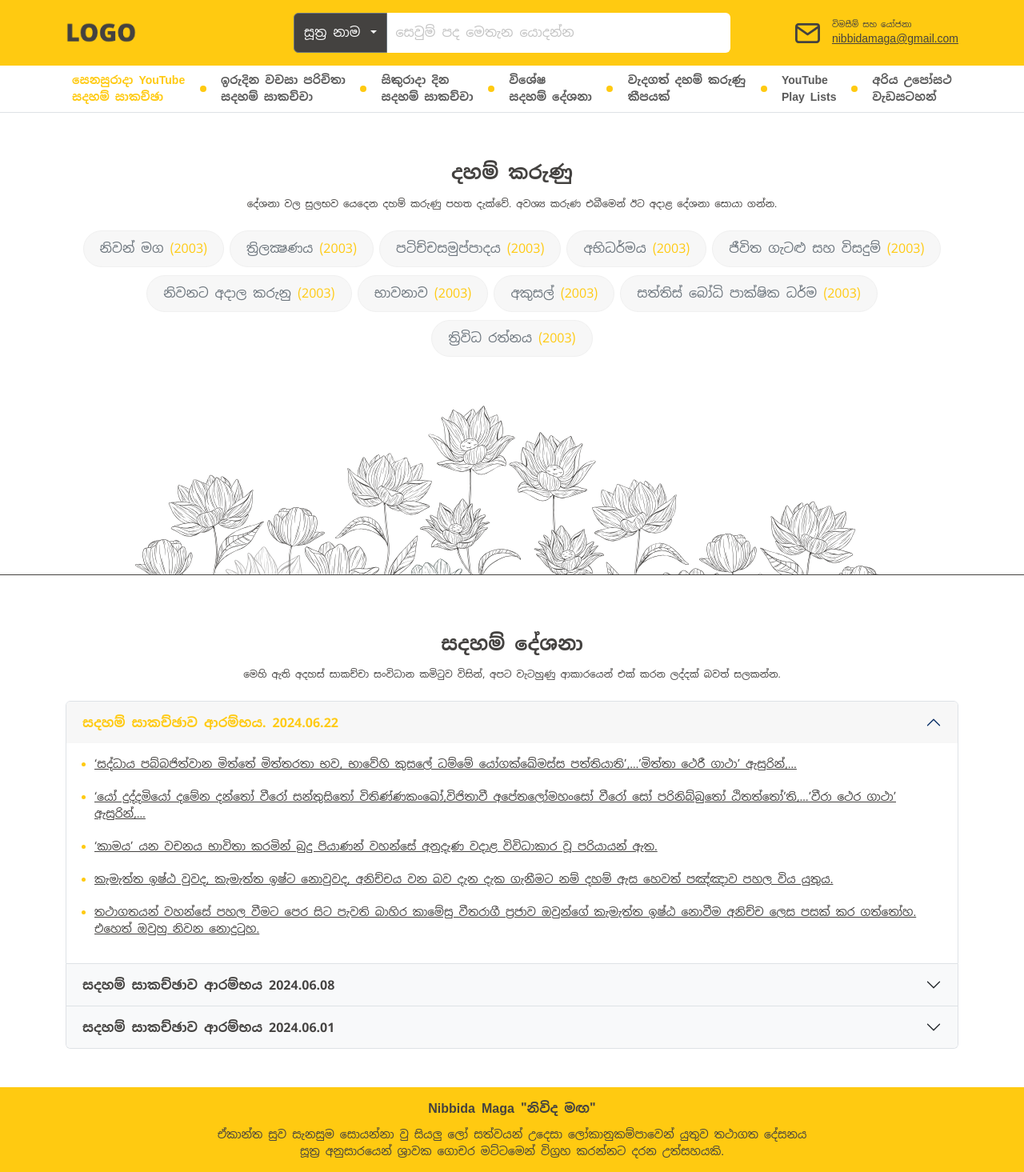
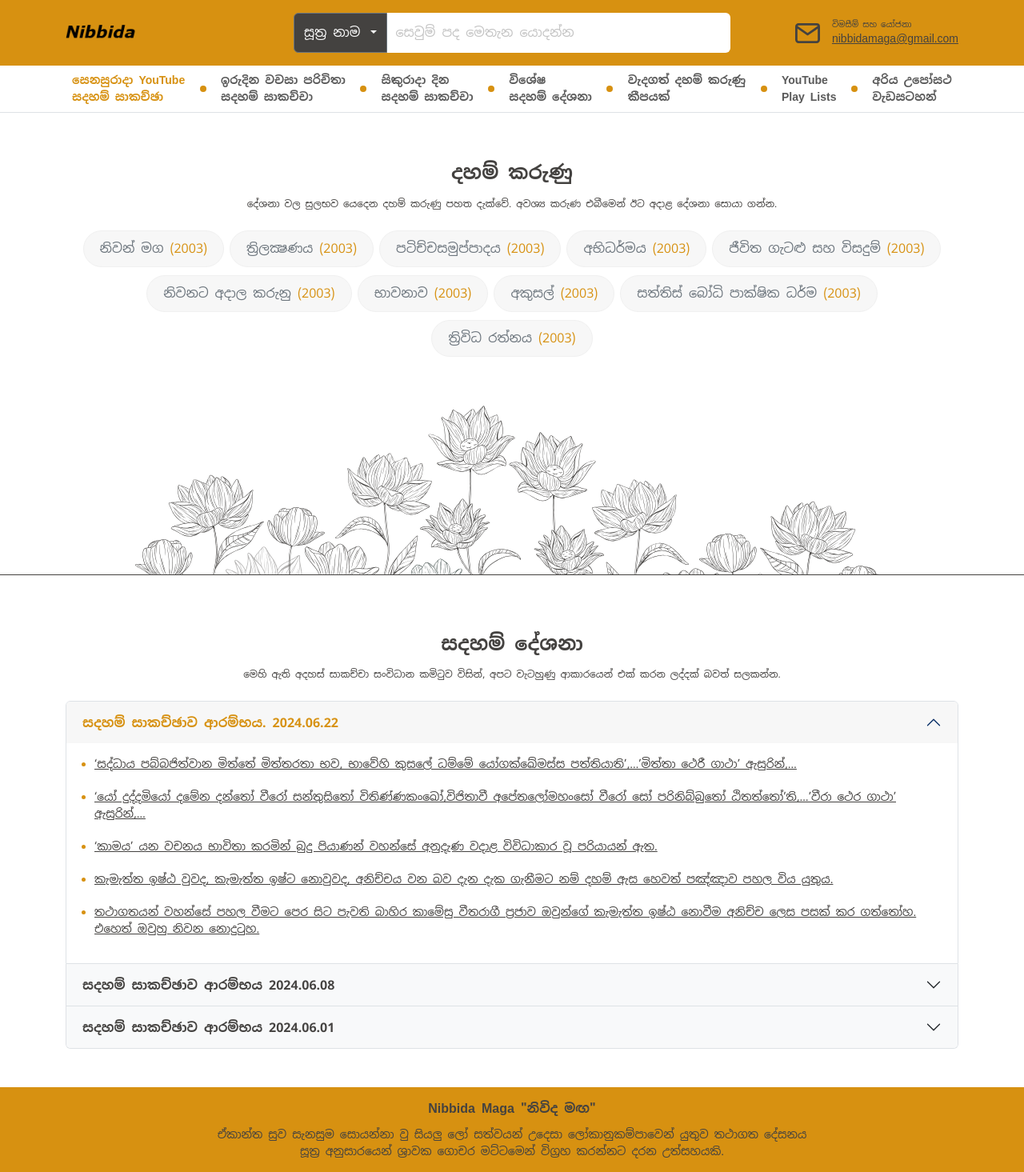
Before and after one commit to supunchamikara/nibbidha, a PHP site: page / in a window 1280 px wide. Shown: the whole page at 80% size. Run offline with PHP 8.4, Linux system fonts and the light colour scheme.

Commit message:
color changed

```diff
--- a/styles.css
+++ b/styles.css
@@ -3,7 +3,7 @@
 }
 
 body {
-    font-family: 'Noto Sans Sinhala', sans-serif;
+  font-family: "Noto Sans Sinhala", sans-serif;
   color: #444240;
   font-size: 0.875rem;
   margin: 0;
@@ -11,12 +11,13 @@ body {
 }
 
 .input-group ::placeholder {
-    color: #C3C3C3;
+  color: #c3c3c3;
   opacity: 1; /* Firefox */
 }
 
-.input-group ::-ms-input-placeholder { /* Edge 12 -18 */
-    color: #C3C3C3;
+.input-group ::-ms-input-placeholder {
+  /* Edge 12 -18 */
+  color: #c3c3c3;
 }
 
 a {
@@ -24,7 +25,7 @@ a {
 }
 
 a:hover {
-    color: #FFCA11;
+  color: #d79111;
 }
 
 .logo-img {
@@ -32,14 +33,15 @@ a:hover {
 }
 
 .logo-bar {
-    background-color: #FFCA11;
+  background-color: #d79111;
 }
 
 .logo-bar .input-group {
   height: 50px;
 }
 
-.logo-bar .input-group, .logo-bar input {
+.logo-bar .input-group,
+.logo-bar input {
   border: none;
 }
 
@@ -48,18 +50,20 @@ a:hover {
   color: #fff;
 }
 
-.search-btn:hover, .search-btn:focus, .search-btn:active {
+.search-btn:hover,
+.search-btn:focus,
+.search-btn:active {
   background-color: #444240 !important;
   border-color: #444240;
 }
 
 .logo-bar img {
-    fill: #FFCA11;
+  fill: #d79111;
 }
 
-.navbar-bg{
+.navbar-bg {
   background-color: #fff;
-    border-bottom: 1px solid #DEE2E6;
+  border-bottom: 1px solid #dee2e6;
   padding: 0;
 }
 
@@ -79,17 +83,17 @@ a:hover {
 }
 
 .nav-link:hover {
-    color: #FFCA11;
+  color: #d79111;
 }
 
 .nav-link.active {
-    color: #FFCA11 !important;
+  color: #d79111 !important;
 }
 
 .nav-item.dot {
   width: 8px;
   height: 8px;
-    background-color: #FFCA11;
+  background-color: #d79111;
   border-radius: 100%;
 }
 
@@ -122,18 +126,18 @@ a:hover {
 .chip {
   padding: 10px 20px;
   border-radius: 50px;
-    background-color: #F7F7F7;
-    border-color: #F0F0F0;
+  background-color: #f7f7f7;
+  border-color: #f0f0f0;
   margin-bottom: 10px;
 }
 
 .chip span {
-    color: #FFCA11;
+  color: #d79111;
 }
 
 .chip:hover {
-    background-color: #FFCA11;
-    border-color: #FFCA11;
+  background-color: #d79111;
+  border-color: #d79111;
 }
 
 .chip:hover span {
@@ -152,8 +156,8 @@ a:hover {
 }
 
 .accordion-button:not(.collapsed) {
-    color: #FFCA11;
-    background-color: #F7F7F7;
+  color: #d79111;
+  background-color: #f7f7f7;
 }
 
 .accordion-body {
@@ -169,7 +173,7 @@ a:hover {
 }
 
 .accordion-body li::marker {
-    color: #FFCA11;
+  color: #d79111;
 }
 
 .accordion-body ul li:last-child {
@@ -177,7 +181,7 @@ a:hover {
 }
 
 .footer {
-    background-color: #FFCA11;
+  background-color: #d79111;
   padding: 15px 0;
 }
 
```
Also changed, not shown: images/Logo.png, 2 other files. Lines whose indentation alone changed are shown as unchanged.
